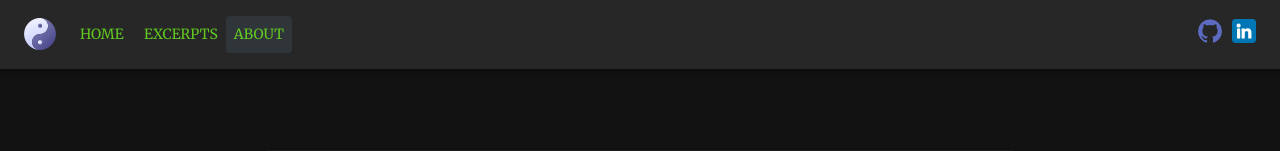
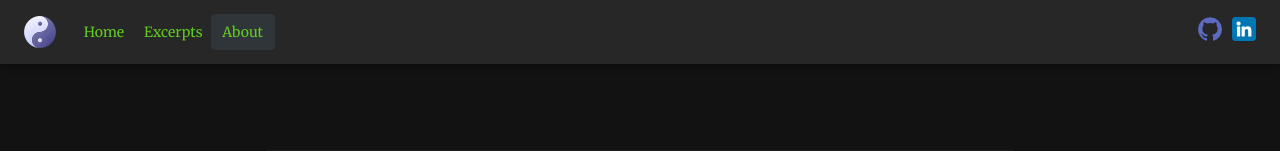
Before and after one commit to moylanm/personal-website, a Next.js app: page /about in a window 1280 px wide. Shown: the top 151 px of the page. Built offline with nearby package versions, Linux system fonts and the light colour scheme; what @mui/material-nextjs would draw is missing.

Commit message:
Adjust Navbar text

```diff
--- a/app/ui/main/Navbar.tsx
+++ b/app/ui/main/Navbar.tsx
@@ -10,11 +10,11 @@ import Typography from '@mui/material/Typography';
 import Menu from '@mui/material/Menu';
 import MenuIcon from '@mui/icons-material/Menu';
 import Container from '@mui/material/Container';
-import Button from '@mui/material/Button';
 import MenuItem from '@mui/material/MenuItem';
 import Link from 'next/link';
 import NavbarLogo from './NavbarLogo';
 import Image from 'next/image';
+import { NavbarButton } from '../style';
 
 const PAGES = [
   { url: '/', value: 'home'},
@@ -71,8 +71,8 @@ const Navbar = () => {
                   onClick={handleCloseNavMenu}
                   style={ pathname === page.url ? { backgroundColor: '#303539' } : {} }
                 >
-                  <Typography sx={{ color: '#62CB21', textAlign: 'center' }}>
-                    {page.value.toUpperCase()}
+                  <Typography sx={{ textTransform: 'capitalize', color: '#62CB21', textAlign: 'center' }}>
+                    {page.value}
                   </Typography>
                  </MenuItem>
               ))}
@@ -87,15 +87,14 @@ const Navbar = () => {
           />
           <Box sx={{ marginLeft: 2, flexGrow: 1, display: { xs: 'none', md: 'flex' } }}>
             {PAGES.map((page) => (
-               <Button
+               <NavbarButton
                 key={page.value}
 								component={Link}
 								href={page.url}
-                sx={{ my: 2, color: '#62CB21', display: 'block' }}
                 style={ pathname === page.url ? { backgroundColor: '#303539' } : {} }
                >
                   {page.value}
-              </Button>
+              </NavbarButton>
             ))}
           </Box>
           <Box sx={{ flexGrow: 0 }}>
--- a/app/ui/style.ts
+++ b/app/ui/style.ts
@@ -18,6 +18,13 @@ import {
 	type LinkProps,
 	type ButtonProps,
 } from '@mui/material';
+
+export const NavbarButton = styled(Button)<ButtonProps>({
+	textAlign: 'center',
+	textTransform: 'capitalize',
+	color: '#62CB21',
+	display: 'block'
+});
 
 export const HomeTableContainer = styled(TableContainer)<TableContainerProps>(({theme }) => ({
 	marginTop: '180px',
```
